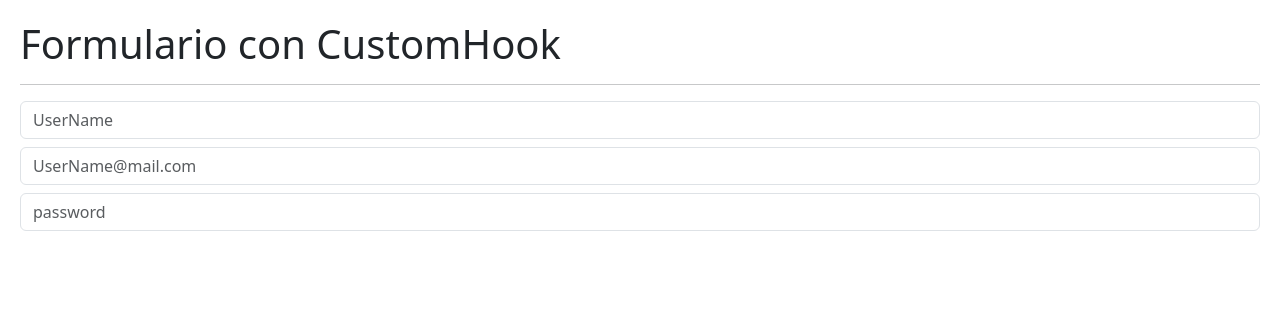
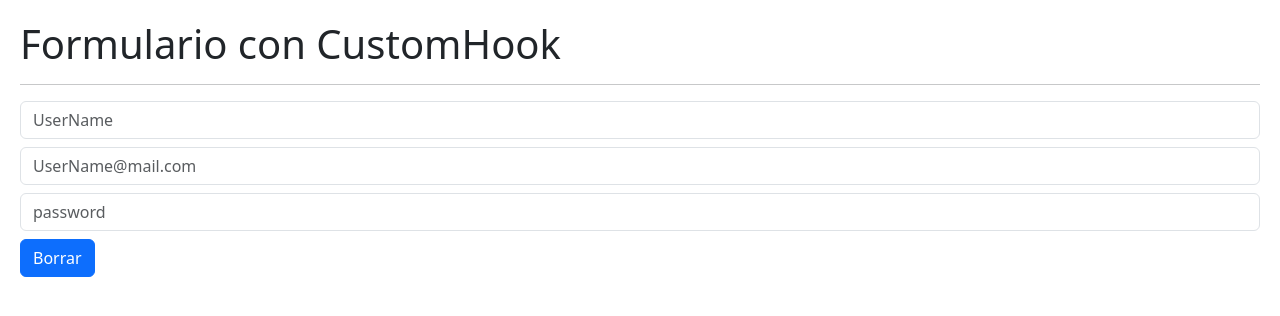
Before and after one commit to DevRubio/React-De-cero-a-experto---Hooks-y-MERN, a React (Vite) app in the folder hook-app/: page / in a window 1280 px wide. Shown: the top 316 px of the page. Built offline with nearby package versions, Linux system fonts and the light colour scheme.

Commit message:
(UPDATE) Se agrega el onResetForm

```diff
--- a/hook-app/src/02-useEffect/FormWithCustomHook.jsx
+++ b/hook-app/src/02-useEffect/FormWithCustomHook.jsx
@@ -2,7 +2,7 @@
 import { useForm } from "../hooks/useForm"
 
 export const FormWithCustomHook = () => {
-    const { formState, handleInputChange } = useForm({
+    const { formState, handleInputChange, onResetForm } = useForm({
         username: '',
         email: '',
         password: ''
@@ -42,6 +42,8 @@
                 onChange={handleInputChange}
             />
 
+            <button onClick={onResetForm} className="btn btn-primary mt-2">Borrar</button>
+
         </>
     )
 }
```
